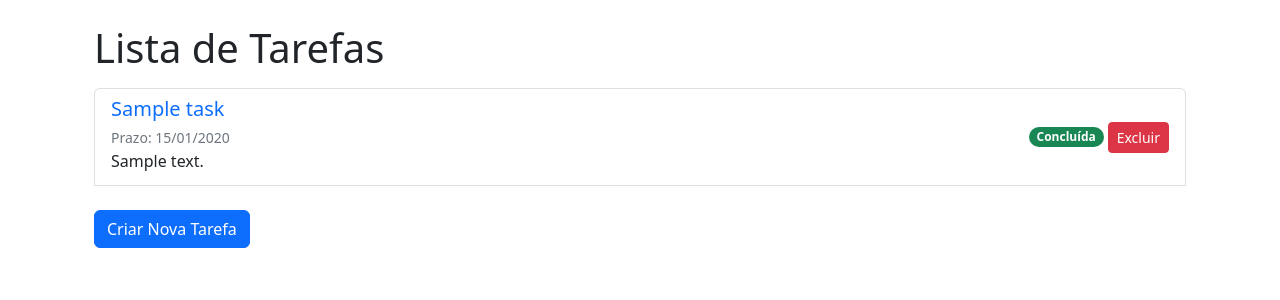
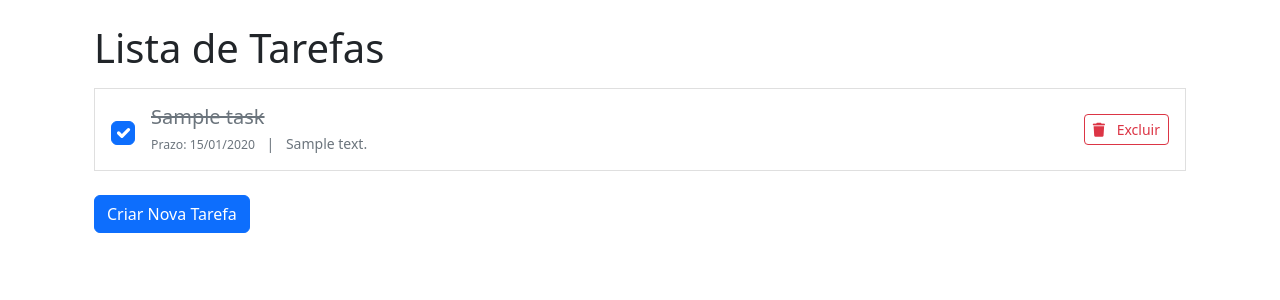
Before and after one commit to Xamacardoso/task-manager-django-ck, a Django app: page /tasks/ in a window 1280 px wide. Shown: the part 56-356 px from the top of the page. Run offline with Django 5.2, Linux system fonts and the light colour scheme; a user stored in the database is signed in; tables that the repository leaves empty hold one stand-in row (values such as "Sample post"); parts of the project's set-up code (start-up, migrations or seed data) failed here and were passed over; some libraries are stand-ins or nearby versions.

Commit message:
:lipstick: Feat (Tasks): Adicao de novo estilo visual para as tasks, com a checkbox lateral antes do titulo da tarefa.

```diff
--- a/config/settings/base.py
+++ b/config/settings/base.py
@@ -187,6 +187,7 @@ TEMPLATES = [
                 "django.template.context_processors.static",
                 "django.template.context_processors.tz",
                 "django.contrib.messages.context_processors.messages",
+                "django.template.context_processors.csrf",
                 "task_manager.users.context_processors.allauth_settings",
             ],
         },
--- a/task_manager/tasks/urls.py
+++ b/task_manager/tasks/urls.py
@@ -1,3 +1,4 @@
+from task_manager.tasks.views import TaskToggleCompleteView
 from django.urls import path
 
 from task_manager.tasks.views import TaskDeleteView, TaskUpdateView, TaskCreateView, TaskListView
@@ -10,4 +11,5 @@ urlpatterns = [
     path('<int:pk>/update/', TaskUpdateView.as_view(), name='task_update'),
     path('<int:pk>/delete/', TaskDeleteView.as_view(), name='task_delete'),
 
+    path('<int:pk>/toggle/', TaskToggleCompleteView.as_view(), name='task_toggle_complete'),
 ]
--- a/task_manager/tasks/views.py
+++ b/task_manager/tasks/views.py
@@ -3,6 +3,10 @@ from django.contrib.messages.views import SuccessMessageMixin
 from django.contrib.auth.mixins import LoginRequiredMixin
 from django.urls import reverse_lazy
 from django.views.generic import ListView, CreateView, UpdateView, DeleteView
+from django.views import View
+from django.shortcuts import get_object_or_404, redirect
+
+from django.http import JsonResponse
 
 from .models import Task
 from .forms import TaskForm
@@ -72,3 +76,26 @@ class TaskDeleteView(LoginRequiredMixin, DeleteView):
         # no delete usamos o messages.success para fazer o popup aparecer antes do redirecionamento
         messages.success(self.request, self.success_message)
         return super().form_valid(form)
+
+class TaskToggleCompleteView(LoginRequiredMixin, View):
+    def post(self, request, pk):
+        # busca tarefa específica do usuario logado
+        task = get_object_or_404(Task, pk=pk, user=request.user)
+        task.is_completed = not task.is_completed
+        task.save()
+
+        # mensagem de sucesso
+        estado = 'concluída' if task.is_completed else 'pendente'
+
+        # verifica se o pedido foi feito por javascript (ajax)
+        accept_header = request.headers.get('Accept', '')
+        if 'application/json' in accept_header:
+            return JsonResponse({
+                'message': f'Tarefa marcada como {estado}!',
+                'is_completed': task.is_completed,
+                'status': 'success'
+            })
+
+
+        messages.success(request, f'Tarefa marcada como {estado}!')
+        return redirect('tasks:task_list')
--- a/task_manager/templates/base.html
+++ b/task_manager/templates/base.html
@@ -23,6 +23,7 @@
           integrity="sha512-SbiR/eusphKoMVVXysTKG/7VseWii+Y3FdHrt0EpKgpToZeemhqHeZeLWLhJutz/2ut2Vw1uQEj2MbRF+TVBUA=="
           crossorigin="anonymous"
           referrerpolicy="no-referrer" />
+    <link rel="stylesheet" href="https://cdnjs.cloudflare.com/ajax/libs/font-awesome/6.4.0/css/all.min.css" integrity="sha512-iecdLmaskl7CVkqkXNQ/ZH/XLlvWZOJyj7Yy7tcenmpD1ypASozpmT/E0iPtmFIB46ZmdtAc9eNBvH0H/ZpiBw==" crossorigin="anonymous" referrerpolicy="no-referrer" />
 <!-- Your stuff: Third-party CSS libraries go here -->
 <!-- This file stores project-specific CSS -->
 
--- a/task_manager/templates/tasks/task_list.html
+++ b/task_manager/templates/tasks/task_list.html
@@ -9,26 +9,43 @@
     <h1>Lista de Tarefas</h1>
 
     <div class="list-group mt-3">
+        <!-- Input escondido com o token de segurança para o AJAX usar -->
+        <input type="hidden" id="csrf_token_global" value="{{ csrf_token }}">
         <!-- esse for é usado para percorrer a lista de tarefas, que vem de TaskListView no arquivo views.py. o nome tasks vem do objeto 'context' retornado no get_context_data -->
         {% for task in tasks %}
-        <div class="list-group-item d-flex justify-content-between align-items-center">
-            <div>
-                <a href="{% url 'tasks:task_update' task.pk %}" class="text-decoration-none">
+        <div class="list-group-item d-flex align-items-center p-3">
+            <!-- Checkbox à Esquerda -->
+            <div class="me-3">
+                <input class="form-check-input fs-4 cursor-pointer task-checkbox"
+                    type="checkbox"
+                    id="checkbox{{ task.pk }}"
+                    data-url="{% url 'tasks:task_toggle_complete' task.pk %}"
+                    data-task-id="{{ task.pk }}"
+                    {% if task.is_completed %}checked{% endif %}>
+            </div>
+
+            <!-- Conteúdo da Tarefa -->
+            <div class="flex-grow-1">
+                <a href="{% url 'tasks:task_update' task.pk %}"
+                   class="text-decoration-none task-title-link {% if task.is_completed %}text-muted text-decoration-line-through{% endif %}"
+                   id="title{{ task.pk }}">
                     <h5 class="mb-1">{{ task.title }}</h5>
                 </a>
-                <small class="text-muted">Prazo: {{ task.due_date|date:"d/m/Y"|default:"Sem Prazo" }}</small>
-                <p class="mb-1">{{ task.description }}</p>
+                <div class="text-muted small">
+                    <small>Prazo: {{ task.due_date|date:"d/m/Y"|default:"Sem Prazo" }}</small>
+                    {% if task.description %}
+                        <span class="mx-2">|</span> {{ task.description|truncatechars:50 }}
+                    {% endif %}
+                </div>
             </div>
 
-            <div>
-                {% if task.is_completed %}
-                    <span class="badge bg-success rounded-pill">Concluída</span>
-                {% else %}
-                    <span class="badge bg-warning text-dark rounded-pill">Pendente</span>
-                {% endif %}
-
-                <button class="btn btn-danger btn-sm" data-bs-toggle="modal" data-bs-target="#deleteModal{{ task.pk }}">
-                    <i class="fa fa-trash"></i> Excluir
+            <!-- Botão Excluir -->
+            <div class="ms-3">
+                <button type="button" class="btn btn-outline-danger btn-sm border-1"
+                        data-bs-toggle="modal"
+                        data-bs-target="#deleteModal{{ task.pk }}"
+                        title="Excluir tarefa">
+                    <i class="fas fa-trash me-2"></i> Excluir
                 </button>
             </div>
         </div>
@@ -65,4 +82,94 @@
             <a href="{% url 'tasks:task_create' %}" class="btn btn-primary">Criar Nova Tarefa</a>
         </div>
 </div>
+
+<script>
+document.addEventListener("DOMContentLoaded", function() {
+
+    // Função padrão do Django para pegar o Token de Segurança (CSRF) dos cookies
+    function getCookie(name) {
+        let cookieValue = null;
+        if (document.cookie && document.cookie !== '') {
+            const cookies = document.cookie.split(';');
+            for (let i = 0; i < cookies.length; i++) {
+                const cookie = cookies[i].trim();
+                if (cookie.substring(0, name.length + 1) === (name + '=')) {
+                    cookieValue = decodeURIComponent(cookie.substring(name.length + 1));
+                    break;
+                }
+            }
+        }
+        return cookieValue;
+    }
+
+    // Função para criar um Toast na tela via JavaScript
+    function showDynamicToast(message, type) {
+        const toastContainer = document.querySelector('.toast-container');
+        if (!toastContainer) return;
+
+        const bgClass = type === 'success' ? 'bg-success' : 'bg-danger';
+        const icon = type === 'success' ? '<i class="fas fa-check-circle me-2"></i>' : '';
+
+        const toastHTML = `
+            <div class="toast align-items-center text-white ${bgClass} border-0" role="alert" aria-live="assertive" aria-atomic="true">
+                <div class="d-flex">
+                    <div class="toast-body">${icon} ${message}</div>
+                    <button type="button" class="btn-close btn-close-white me-2 m-auto" data-bs-dismiss="toast" aria-label="Fechar"></button>
+                </div>
+            </div>`;
+
+        toastContainer.insertAdjacentHTML('beforeend', toastHTML);
+        const newToastEl = toastContainer.lastElementChild;
+        const toast = new bootstrap.Toast(newToastEl, { delay: 3000 });
+        toast.show();
+
+        // Limpa o HTML do toast depois que ele some
+        newToastEl.addEventListener('hidden.bs.toast', () => newToastEl.remove());
+    }
+
+    // Adiciona o evento de clique em todas as checkboxes
+    const checkboxes = document.querySelectorAll('.task-checkbox');
+    checkboxes.forEach(checkbox => {
+        checkbox.addEventListener('change', function() {
+            const url = this.getAttribute('data-url');
+            const taskId = this.getAttribute('data-task-id');
+            const isChecked = this.checked;
+
+            // Faz a requisição AJAX no fundo
+            fetch(url, {
+                method: 'POST',
+                headers: {
+                    'X-CSRFToken': document.getElementById('csrf_token_global').value,
+                    'Accept': 'application/json',
+                },
+            })
+            .then(response => {
+                if (!response.ok) throw new Error('Erro no servidor');
+                return response.json();
+            })
+            .then(data => {
+                if (data.status === 'success') {
+                    // Atualiza o visual do título (riscado/normal)
+                    const titleLink = document.querySelector(`#title${taskId}`);
+                    if (data.is_completed) {
+                        titleLink.classList.add('text-muted', 'text-decoration-line-through');
+                    } else {
+                        titleLink.classList.remove('text-muted', 'text-decoration-line-through');
+                    }
+
+                    // Exibe a notificação na tela
+                    showDynamicToast(data.message, 'success');
+                } else {
+                    this.checked = !isChecked; // Desfaz o clique se der erro
+                }
+            })
+            .catch(error => {
+                console.error('Erro na requisição:', error);
+                this.checked = !isChecked; // Desfaz o clique se a internet cair
+                showDynamicToast('Erro de conexão ao atualizar a tarefa.', 'error');
+            });
+        });
+    });
+});
+</script>
 {% endblock content %}
```
